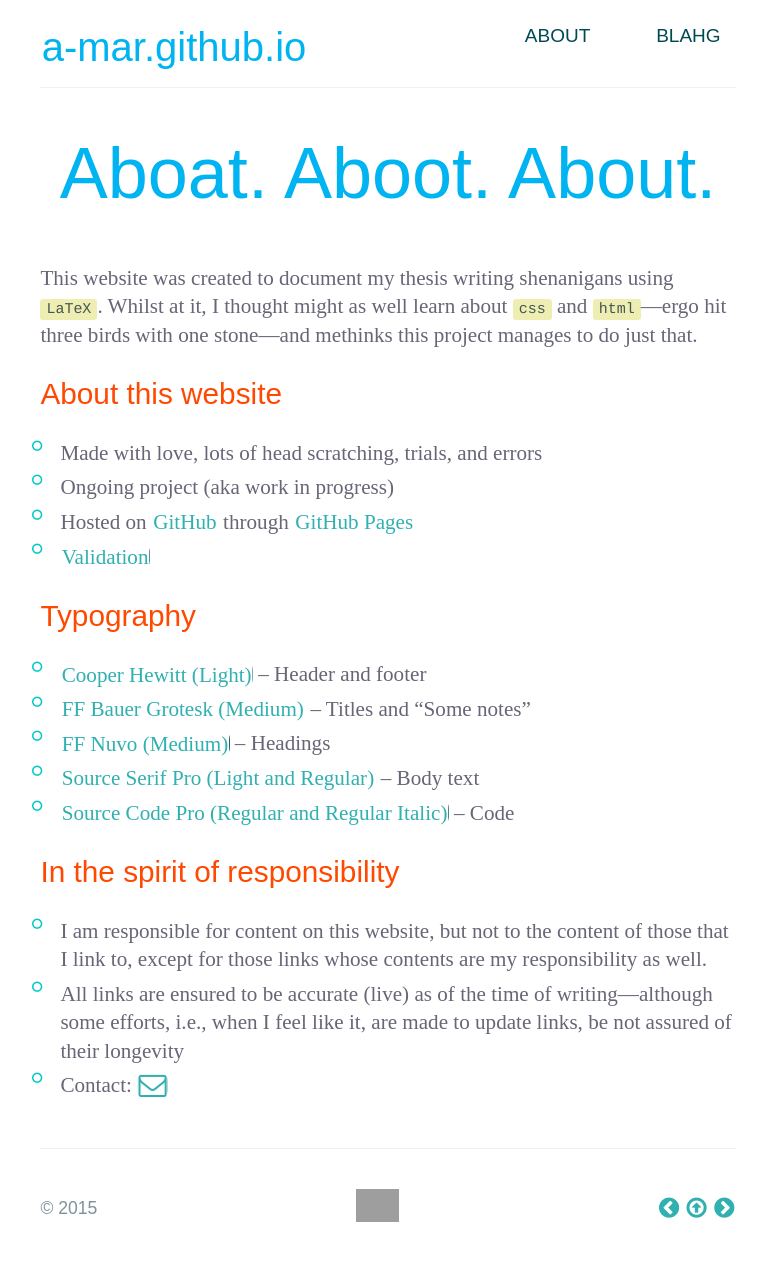
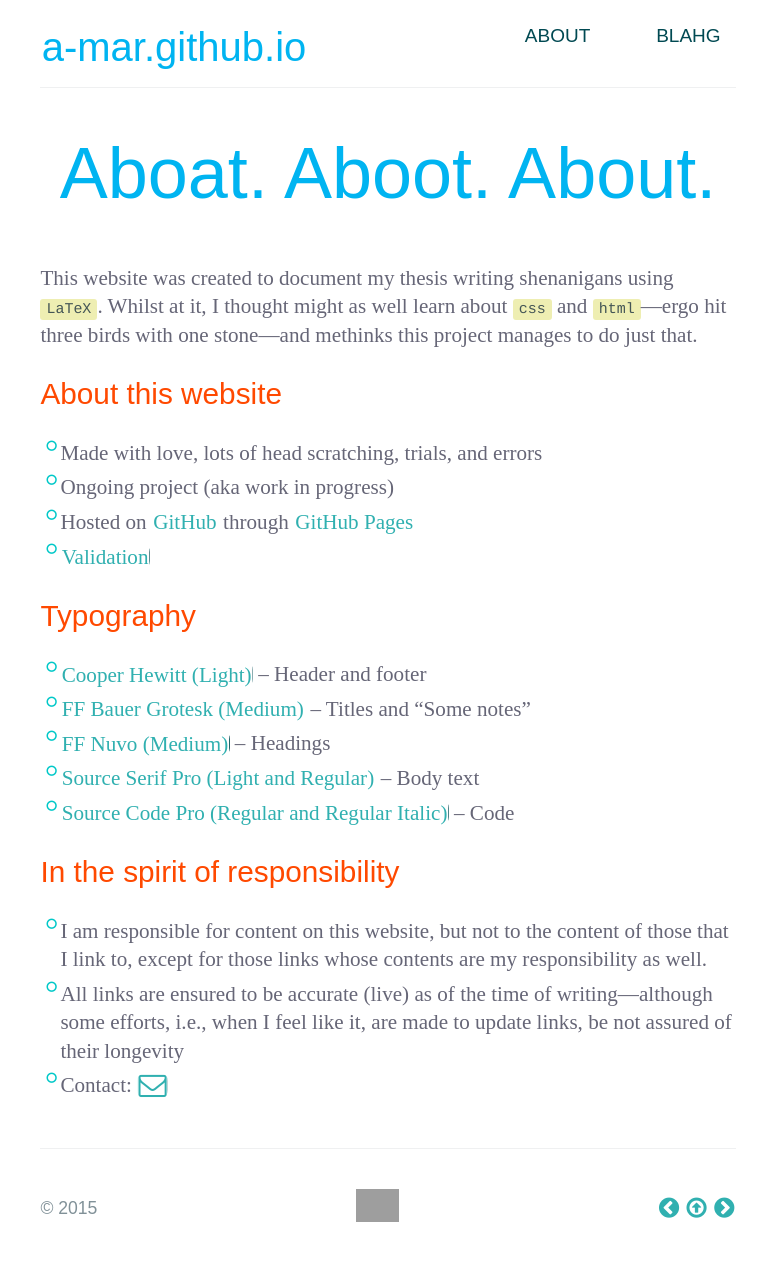
Before and after one commit to a-mar/a-mar.github.io, a Jekyll site: the page built from about/index.html, in a window 1280 px wide. Shown: the whole page, without its empty margins (252-1019 px from the left). Built offline with Jekyll 4.4.1, drawn with Linux system fonts in a browser that asks for light colours; nearby versions of some CDN libraries; some web fonts are replaced; Markdown is read by kramdown in place of the engine named in the settings; grey boxes are pictures that could not be loaded.

Commit message:
Update main.css

```diff
--- a/stylesheets/main.css
+++ b/stylesheets/main.css
@@ -454,13 +454,12 @@ ul li:before {
     color: rgba(0,200,200,1);
     font-size: 9pt;
     line-height: 1.3;
-    vertical-align: middle;
     display: block;
     position: absolute;
     text-align: right;
     margin: 0;
     padding: 0;
-    left: -30px;
+    left: -1.3em;
     width: 1em;
 }
 
@@ -487,7 +486,7 @@ ul li:before {
   font-weight: bold;
   padding: 3px 8px;
   border-radius: 3px;
-  left: -30px;
+  left: -1.3em;
   width: 1em;
 }
 
```
